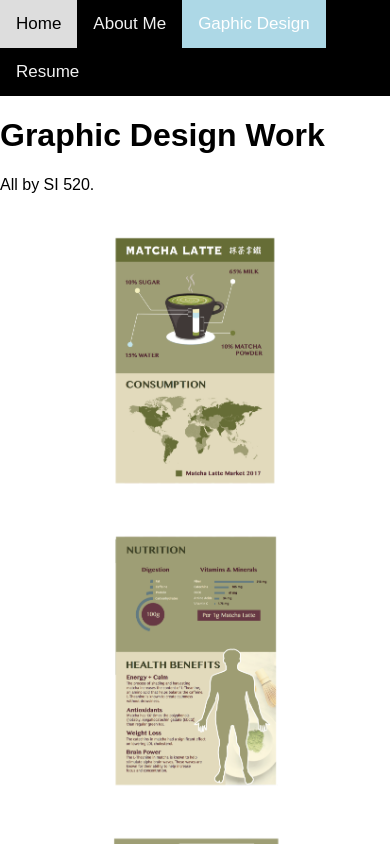
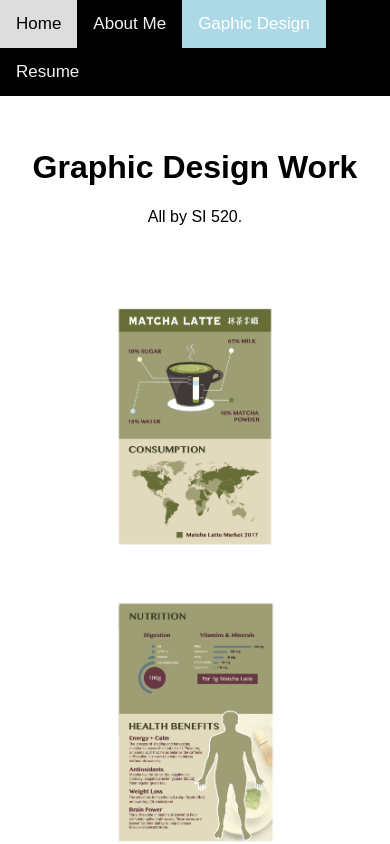
Before and after one commit to melodykan/Test, a plain HTML site: page graphicdesign.html in a window 390 px wide. Shown: the top 844 px of the page. Drawn offline with Linux system fonts and the light colour scheme.

Commit message:
2nd commit css

```diff
--- a/539.css
+++ b/539.css
@@ -110,3 +110,56 @@ img {
     margin-left: auto;
     margin-right: auto;
 }
+
+* {
+    box-sizing: border-box;
+}
+
+body {
+    margin: 0;
+    font-family: Arial;
+}
+
+.header {
+    text-align: center;
+    padding: 32px;
+}
+
+.row {
+    display: -ms-flexbox; /* IE10 */
+    display: flex;
+    -ms-flex-wrap: wrap; /* IE10 */
+    flex-wrap: wrap;
+    padding: 0 4px;
+}
+
+/* Create four equal columns that sits next to each other */
+.column {
+    -ms-flex: 25%; /* IE10 */
+    flex: 25%;
+    max-width: 25%;
+    padding: 0 4px;
+}
+
+.column img {
+    margin-top: 8px;
+    vertical-align: middle;
+}
+
+/* Responsive layout - makes a two column-layout instead of four columns */
+@media screen and (max-width: 800px) {
+    .column {
+        -ms-flex: 50%;
+        flex: 50%;
+        max-width: 50%;
+    }
+}
+
+/* Responsive layout - makes the two columns stack on top of each other instead of next to each other */
+@media screen and (max-width: 600px) {
+    .column {
+        -ms-flex: 100%;
+        flex: 100%;
+        max-width: 100%;
+    }
+}
```
